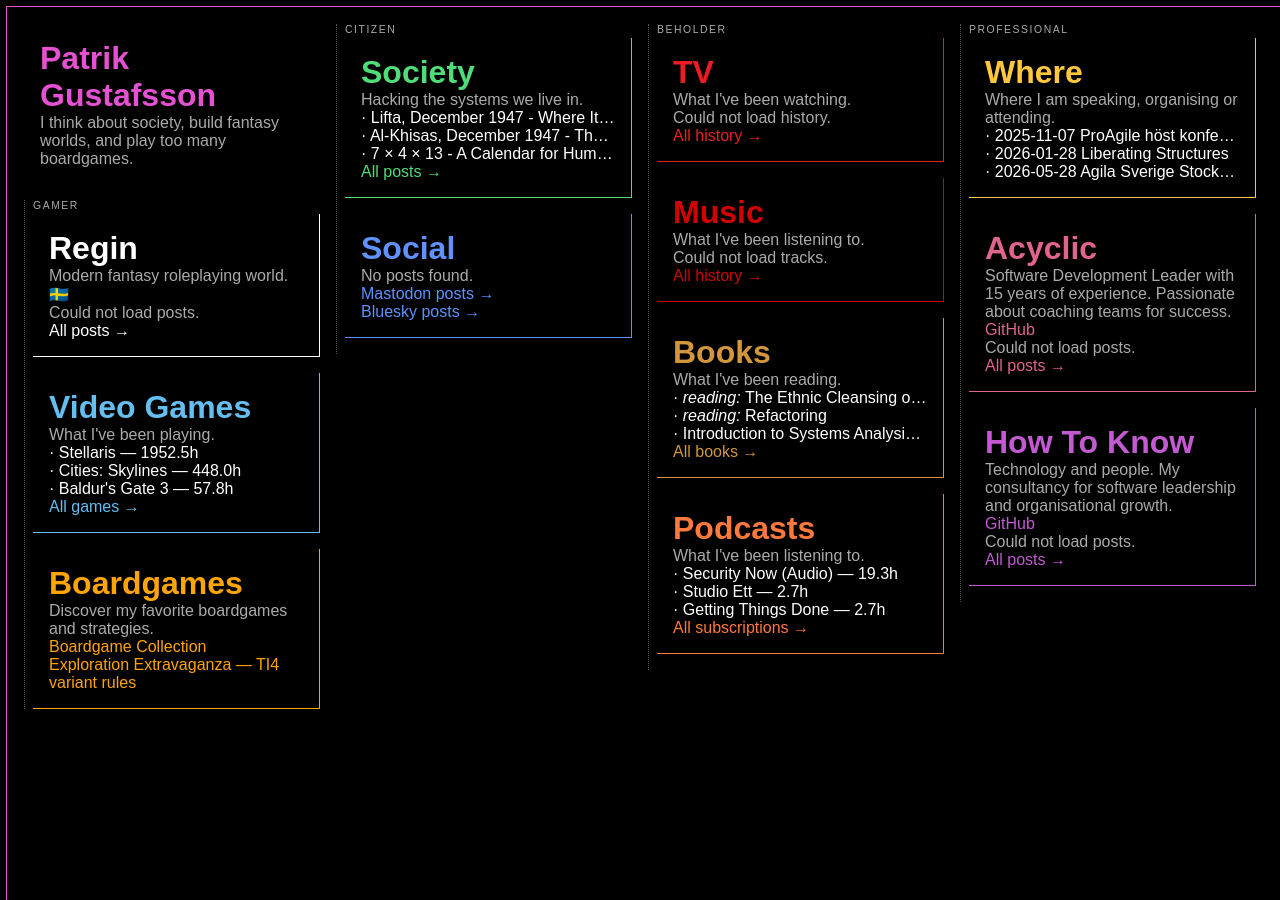
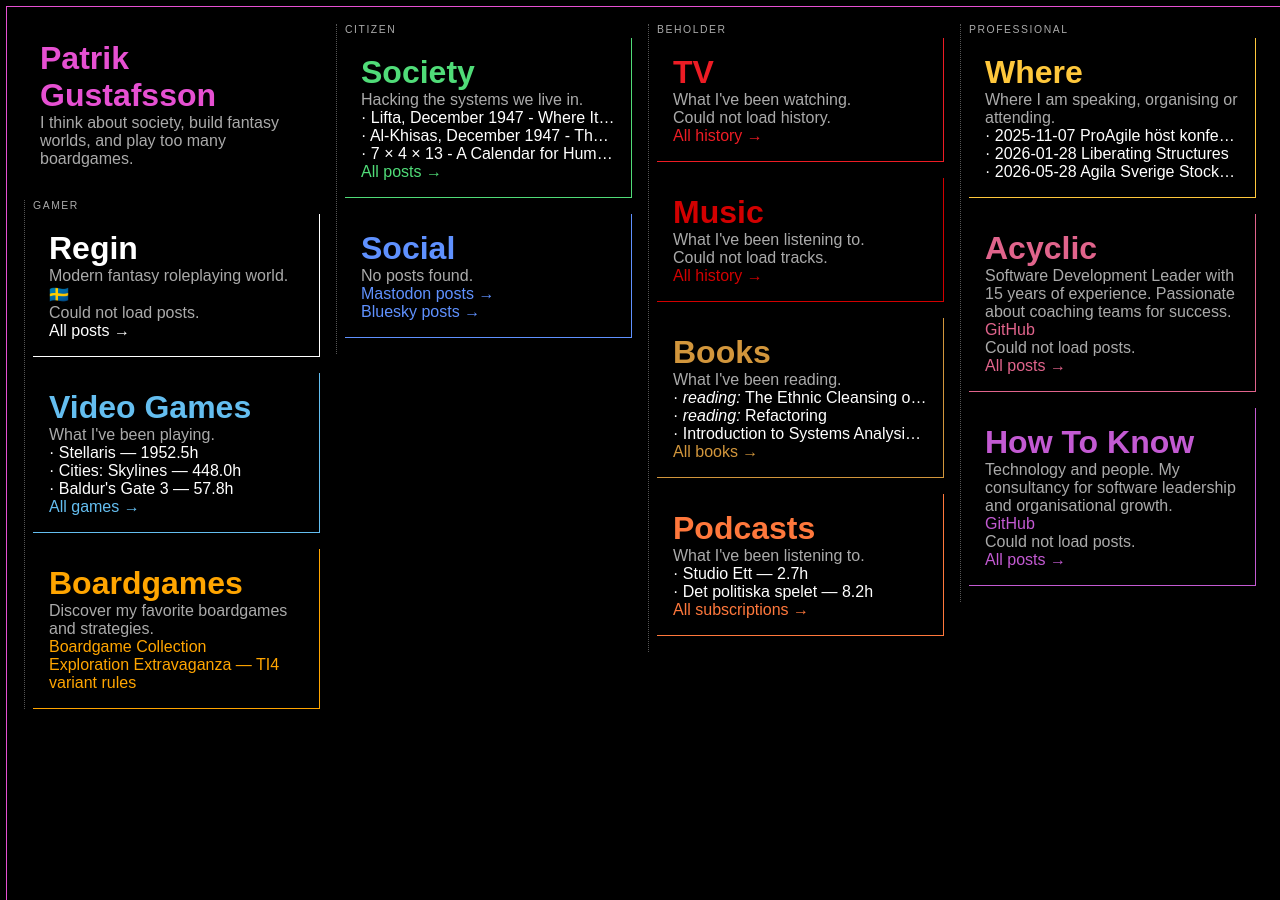
Before and after one commit to paven/paven.github.com, a Jekyll site: the page built from index.html, in a window 1280 px wide. Built offline with Jekyll 4.4.1, drawn with Linux system fonts in a browser that asks for light colours.

Commit message:
Update podcasts

```diff
--- a/_data/podcasts.yml
+++ b/_data/podcasts.yml
@@ -1,15 +1,6 @@
-- name: 'Security Now (Audio)'
-  url: 'https://feeds.twit.tv/sn.xml'
-  hours: 19.3
 - name: 'Studio Ett'
   url: 'https://api.sr.se/api/rss/pod/4021'
   hours: 2.7
-- name: 'Getting Things Done'
-  url: 'https://gettingthingsdone.libsyn.com/rss'
-  hours: 2.7
-- name: 'Dagens Eko'
-  url: 'https://api.sr.se/api/rss/pod/itunes/41978'
-  hours: 1.0
-- name: 'Vetenskapsradion Nyheter'
-  url: 'https://api.sr.se/api/rss/pod/4890'
-  hours: 0.1
+- name: 'Det politiska spelet'
+  url: 'https://api.sr.se/api/rss/pod/21597'
+  hours: 8.2
```
